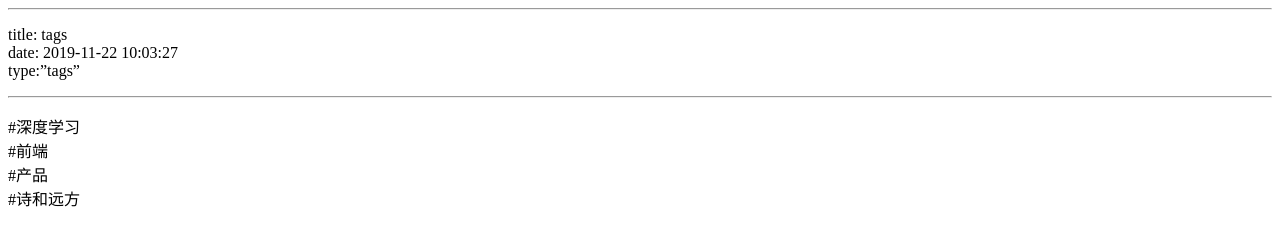
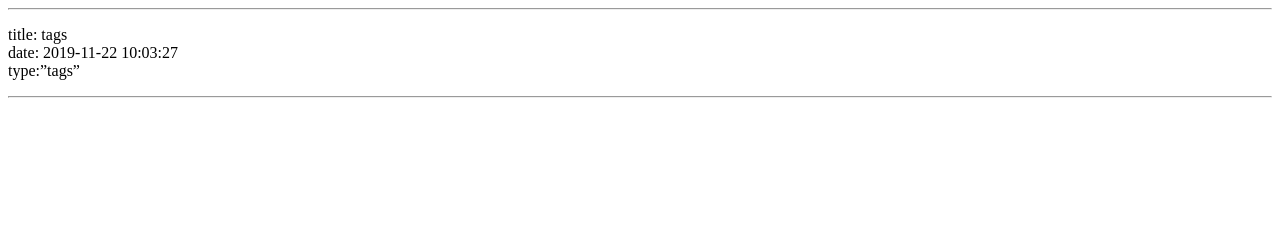
Before and after one commit to wonghua/wonghua.github.io, a plain HTML site: page tags/index.html in a window 1280 px wide. Drawn offline with Linux system fonts and the light colour scheme.

Commit message:
Site updated: 2019-11-22 11:59:28

```diff
--- a/tags/index.html
+++ b/tags/index.html
@@ -1,4 +1,3 @@
 <hr>
 <p>title: tags<br>date: 2019-11-22 10:03:27<br>type:”tags”</p>
 <hr>
-<p>#深度学习<br>#前端<br>#产品<br>#诗和远方</p>
```
